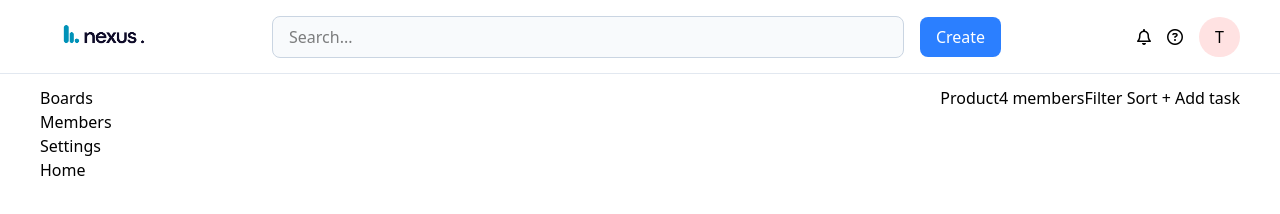
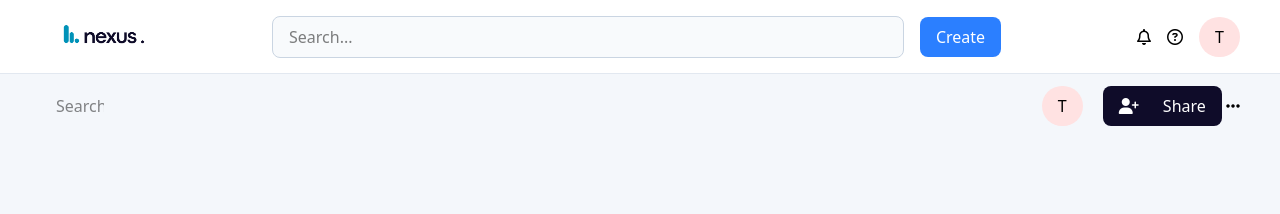
Before and after one commit to bolutej/Nexus-Taskbar, a website: page dashboard.html in a window 1280 px wide. Drawn offline with Linux system fonts and the light colour scheme; a web font is replaced by a local one.

Commit message:
navbar for dashboard

```diff
--- a/dashboard.html
+++ b/dashboard.html
@@ -17,7 +17,7 @@
     <link href="./src/output.css" rel="stylesheet" />
     <script src="https://kit.fontawesome.com/a49d5f4a5c.js" crossorigin="anonymous"></script>
   </head>
-  <body>
+  <body class="font-['Clash Display'] bg-[#f4f7fb]">
     <main>
       <nav
       class="flex items-center justify-between gap-4 border-b border-slate-200 px-7 py-3 sm:px-10 bg-white"
@@ -40,20 +40,13 @@
       <button class="bg-red-100 px-4 py-2 rounded-4xl">T</button>
     </nav>
     <div class="flex justify-between gap-4 px-7 py-3 sm:px-10">
-      <section>
-        <p>Boards</p>
-        <p>Members</p>
-        <p>Settings</p>
-        <p>Home</p>
-      </section>
-      <section >
-        <div class="flex">
-            <h1>Product</h1>
-            <button>4 members</button>
+      <div class="flex">
+        <input type="text" placeholder="Search..." class="px-4 py-2 w-20 hover:bg-slate-200 opacity-95" />
+      </div>
             <div>
-                <button>Filter</button>
-                <button>Sort</button>
-                <button>+ Add task</button>
+              <button class="bg-red-100 px-4 py-2 rounded-4xl mr-4">T</button>
+                <button class="bg-[#0f0c29] text-white px-4 py-2 rounded-lg hover:bg-[#252060] rounded transition"><i class="fa-solid fa-user-plus pr-6"></i>Share</button>
+                <i class="fa-solid fa-ellipsis"></i>
             </div>
         </div>
       </section>
```
Also changed, not shown: src/output.css.
